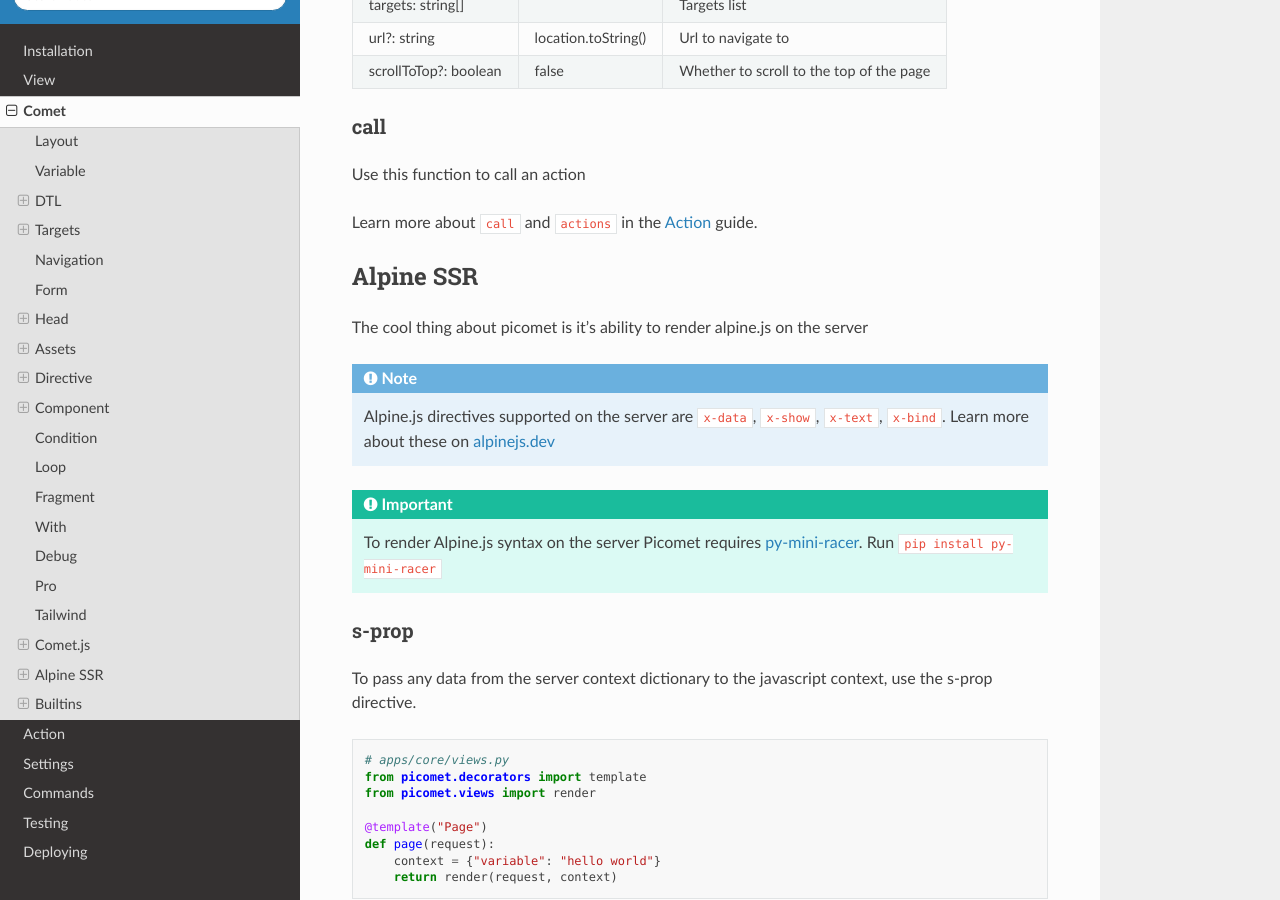
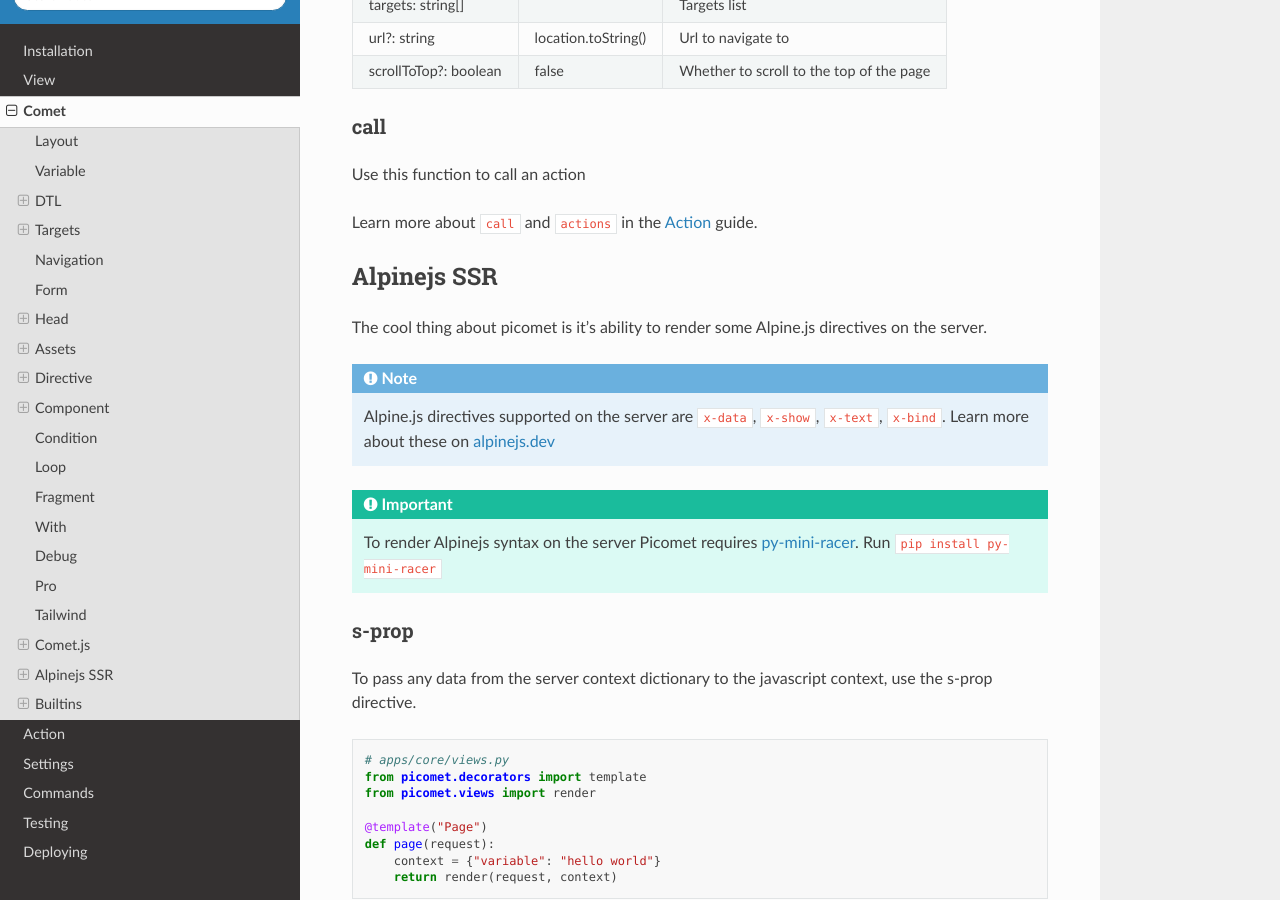
Before and after one commit to picomet/picomet, a Sphinx documentation site: the page built from docs/source/comet.rst, in a window 1280 px wide and 900 px high, scrolled down 11914 px. Built offline with Sphinx 7.4.7 and the Read the Docs theme 3.1.0, drawn with Linux system fonts in a browser that asks for light colours.

Commit message:
docs: improve alpinejs ssr intro

```diff
--- a/docs/source/comet.rst
+++ b/docs/source/comet.rst
@@ -679,16 +679,16 @@
 Learn more about ``call`` and ``actions`` in the :doc:`/action` guide.
 
 
-Alpine SSR
-----------
+Alpinejs SSR
+------------
 
-The cool thing about picomet is it's ability to render alpine.js on the server
+The cool thing about picomet is it's ability to render some Alpine.js directives on the server.
 
 .. note::
   Alpine.js directives supported on the server are ``x-data``, ``x-show``, ``x-text``, ``x-bind``. Learn more about these on `alpinejs.dev <https://alpinejs.dev>`_
 
 .. important::
-  To render Alpine.js syntax on the server Picomet requires `py-mini-racer <https://pypi.org/project/py-mini-racer>`_. Run ``pip install py-mini-racer``
+  To render Alpinejs syntax on the server Picomet requires `py-mini-racer <https://pypi.org/project/py-mini-racer>`_. Run ``pip install py-mini-racer``
 
 s-prop
 ~~~~~~
```
